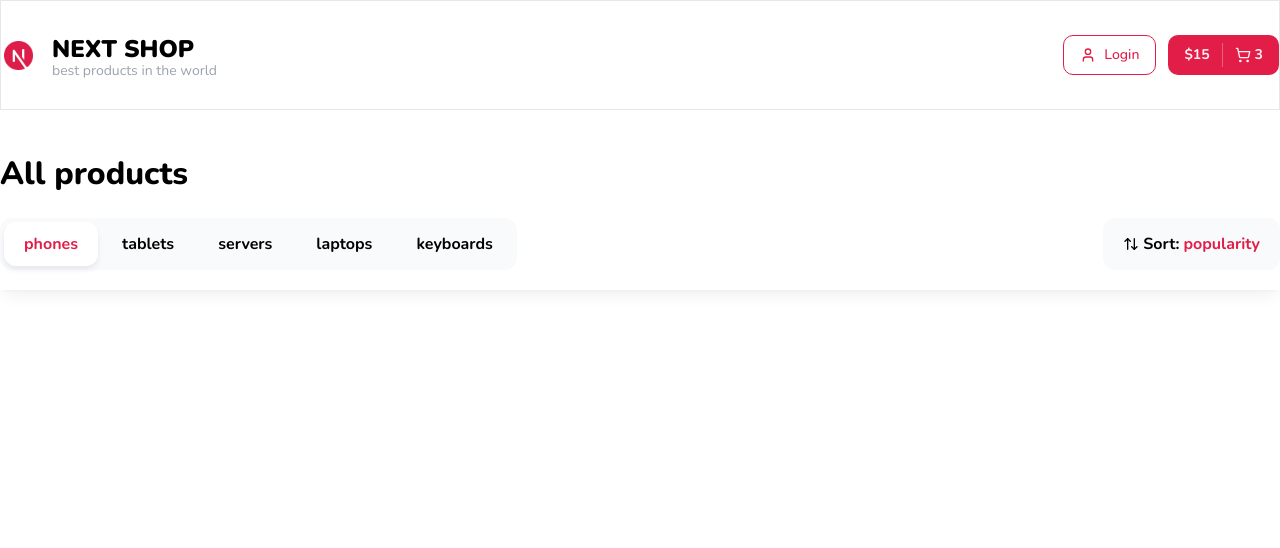
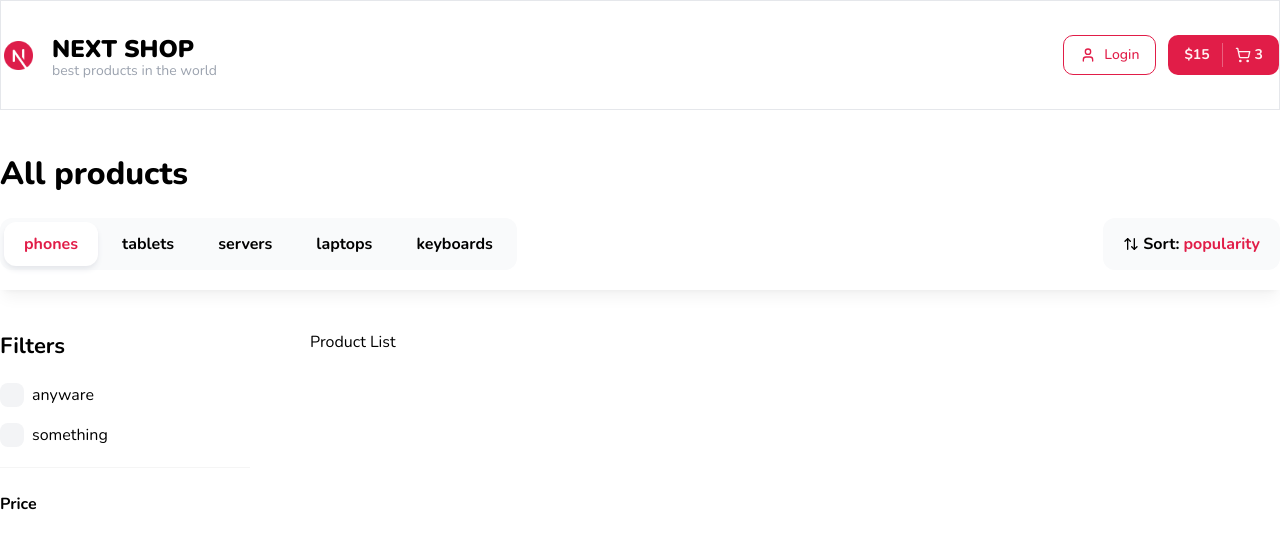
Before and after one commit to Slipum/next-shop, a Next.js app: page / in a window 1280 px wide. Shown: the top 548 px of the page. Built offline with nearby package versions, Linux system fonts and the light colour scheme.

Commit message:
add filters

```diff
--- a/app/page.tsx
+++ b/app/page.tsx
@@ -1,4 +1,4 @@
-import { Container, Title, TopBar } from '@/components/shared';
+import { Container, Filters, Title, TopBar } from '@/components/shared';
 
 export default function Home() {
 	return (
@@ -8,7 +8,17 @@
 			</Container>
 			<TopBar />
 
-			<div style={{ height: '1000px' }}></div>
+			<Container className="mt-10 pb-14">
+				<div className="flex gap-[60px]">
+					<div className="w-[250px]">
+						<Filters />
+					</div>
+
+					<div className="flex-1">
+						<div className="flex flex-col gap-16">Product List</div>
+					</div>
+				</div>
+			</Container>
 		</>
 	);
 }
--- /dev/null
+++ b/components/shared/filter-checkbox.tsx
@@ -0,0 +1,38 @@
+import React from 'react';
+import { Checkbox } from '../ui/checkbox';
+
+export interface FilterChecboxProps {
+	text: string;
+	value: string;
+	endAdornment?: React.ReactNode;
+	onCheckedChange?: (checked: boolean) => void;
+	checked?: boolean;
+	name?: string;
+}
+
+export const FilterCheckbox: React.FC<FilterChecboxProps> = ({
+	text,
+	value,
+	endAdornment,
+	onCheckedChange,
+	checked,
+	name,
+}) => {
+	return (
+		<div className="flex items-center space-x-2">
+			<Checkbox
+				onCheckedChange={onCheckedChange}
+				checked={checked}
+				value={value}
+				className="rounded-[8px] w-6 h-6"
+				id={`checkbox-${String(name)}-${String(value)}`}
+			/>
+			<label
+				htmlFor={`checkbox-${String(name)}-${String(value)}`}
+				className="leading-none cursor-pointer flex-1">
+				{text}
+			</label>
+			{endAdornment}
+		</div>
+	);
+};
--- /dev/null
+++ b/components/shared/filters.tsx
@@ -0,0 +1,23 @@
+import React from 'react';
+import { FilterCheckbox } from './filter-checkbox';
+import { Title } from './title';
+
+interface Props {
+	className?: string;
+}
+
+export const Filters: React.FC<Props> = ({ className }) => {
+	return (
+		<div className={className}>
+			<Title text="Filters" size="sm" className="mb-5 font-bold" />
+			<div className="flex flex-col gap-4">
+				<FilterCheckbox text="anyware" value="1" />
+				<FilterCheckbox text="something" value="2" />
+			</div>
+
+			<div className="mt-5 border-y border-y-neutral-100 py-6 pb-7">
+				<p className="font-bold mb-3">Price</p>
+			</div>
+		</div>
+	);
+};
--- a/components/shared/index.ts
+++ b/components/shared/index.ts
@@ -1,5 +1,7 @@
 export { Categories } from './categories';
 export { Container } from './container';
+export { FilterCheckbox } from './filter-checkbox';
+export { Filters } from './filters';
 export { Header } from './header';
 export { SortPopup } from './sort-popup';
 export { Title } from './title';
--- a/components/ui/checkbox.tsx
+++ b/components/ui/checkbox.tsx
@@ -1,10 +1,10 @@
-"use client"
+'use client';
 
-import * as React from "react"
-import * as CheckboxPrimitive from "@radix-ui/react-checkbox"
-import { Check } from "lucide-react"
+import * as CheckboxPrimitive from '@radix-ui/react-checkbox';
+import { Check } from 'lucide-react';
+import * as React from 'react';
 
-import { cn } from "@/lib/utils"
+import { cn } from '@/lib/utils';
 
 const Checkbox = React.forwardRef<
 	React.ElementRef<typeof CheckboxPrimitive.Root>,
@@ -13,18 +13,15 @@
 	<CheckboxPrimitive.Root
 		ref={ref}
 		className={cn(
-      "peer h-4 w-4 shrink-0 rounded-sm border border-primary ring-offset-background focus-visible:outline-none focus-visible:ring-2 focus-visible:ring-ring focus-visible:ring-offset-2 disabled:cursor-not-allowed disabled:opacity-50 data-[state=checked]:bg-primary data-[state=checked]:text-primary-foreground",
-      className
+			'peer h-4 w-4 shrink-0 bg-gray-100 rounded-sm focus-visible:outline-none focus-visible:ring-2 focus-visible:ring-ring focus-visible:ring-offset-2 disabled:cursor-not-allowed disabled:opacity-50 data-[state=checked]:bg-primary data-[state=checked]:text-primary-foreground',
+			className,
 		)}
-    {...props}
-  >
-    <CheckboxPrimitive.Indicator
-      className={cn("flex items-center justify-center text-current")}
-    >
+		{...props}>
+		<CheckboxPrimitive.Indicator className={cn('flex items-center justify-center text-current')}>
 			<Check className="h-4 w-4" />
 		</CheckboxPrimitive.Indicator>
 	</CheckboxPrimitive.Root>
-))
-Checkbox.displayName = CheckboxPrimitive.Root.displayName
+));
+Checkbox.displayName = CheckboxPrimitive.Root.displayName;
 
-export { Checkbox }
+export { Checkbox };
```
Lines whose indentation alone changed are shown as unchanged.
